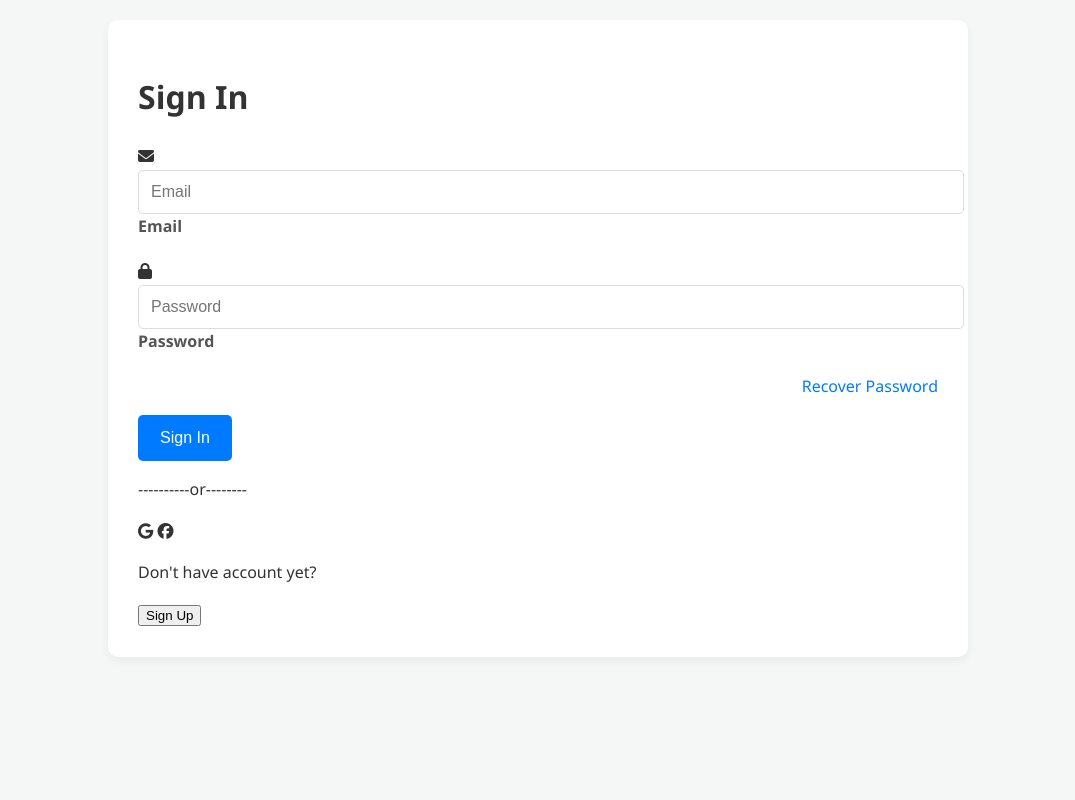
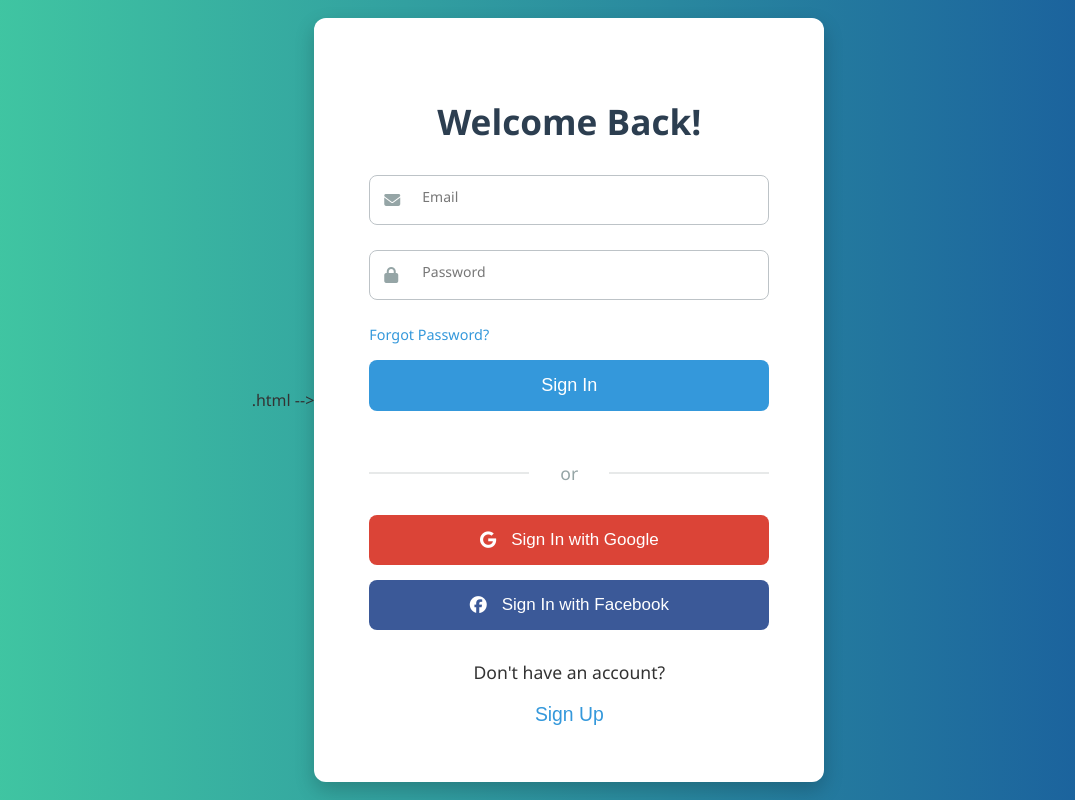
Before and after one commit to shivkumars123/e-commercee, a plain HTML site: page index.html in a window 1280 px wide. Shown: the whole page, without its empty margins (102-1177 px from the left). Drawn offline with Linux system fonts and the light colour scheme.

Commit message:
Updated index.html, style.css, and script.js with modern UI design

```diff
--- a/index.html
+++ b/index.html
@@ -1,85 +1,117 @@
+.html -->
 <!DOCTYPE html>
 <html lang="en">
 <head>
     <meta charset="UTF-8">
     <meta name="viewport" content="width=device-width, initial-scale=1.0">
-    <title>Register & Login</title>
+    <title>E-Commerce Authentication</title>
     <link rel="stylesheet" href="https://cdnjs.cloudflare.com/ajax/libs/font-awesome/6.5.1/css/all.min.css">
     <link rel="stylesheet" href="style.css">
     <script type="module" src="firebaseauth.js"></script>
 </head>
 <body>
-    <div class="container" id="signup" style="display:none;">
-      <h1 class="form-title">Register</h1>
-      <form method="post" action="">
-        <div id="signUpMessage" class="messageDiv" style="display:none;"></div>
-        <div class="input-group">
-           <i class="fas fa-user"></i>
-           <input type="text"  id="fName" placeholder="First Name" required>
-           <label for="fname">First Name</label>
-        </div>
-        <div class="input-group">
-            <i class="fas fa-user"></i>
-            <input type="text"  id="lName" placeholder="Last Name" required>
-            <label for="lName">Last Name</label>
-        </div>
-        <div class="input-group">
-            <i class="fas fa-envelope"></i>
-            <input type="email"  id="rEmail" placeholder="Email" required>
-            <label for="rEmail">Email</label>
-        </div>
-        <div class="input-group">
-            <i class="fas fa-lock"></i>
-            <input type="password" id="rPassword"  placeholder="Password" required>
-            <label for="rPassword">Password</label>
-        </div>
-       <button class="btn" id="submitSignUp" >Sign Up</button>
-      </form>
-      <p class="or">
-        ----------or--------
-      </p>
-      <div class="icons">
-        <i class="fab fa-google"></i>
-        <i class="fab fa-facebook"></i>
-      </div>
-      <div class="links">
-        <p>Already Have Account ?</p>
-        <button id="signInButton">Sign In</button>
-      </div>
-    </div>
 
-  <div class="container" id="signIn">
-        <h1 class="form-title">Sign In</h1>
+<div class="auth-container">
+
+    <!-- Sign In Form -->
+    <div class="auth-form" id="signIn">
+        <h1 class="form-title">Welcome Back!</h1>
         <form method="post" action="">
             <div id="signInMessage" class="messageDiv" style="display:none;"></div>
 
             <div class="input-group">
                 <i class="fas fa-envelope"></i>
-              <input type="email"  id="email" placeholder="Email" required>
+                <input type="email" id="email" placeholder="Email" required>
                 <label for="email">Email</label>
             </div>
+
             <div class="input-group">
                 <i class="fas fa-lock"></i>
-            <input type="password" id="password"  placeholder="Password" required>
+                <input type="password" id="password" placeholder="Password" required>
                 <label for="password">Password</label>
             </div>
+
             <p class="recover">
-            <a href="#">Recover Password</a>
+                <a href="#">Forgot Password?</a>
             </p>
-         <button  class="btn"  id="submitSignIn">Sign In</button>
+
+            <button class="btn" id="submitSignIn">Sign In</button>
         </form>
-        <p class="or">
-          ----------or--------
-        </p>
-        <div class="icons">
-          <i class="fab fa-google"></i>
-          <i class="fab fa-facebook"></i>
+
+        <div class="auth-separator">
+            <span>or</span>
         </div>
-        <div class="links">
-          <p>Don't have account yet?</p>
+
+        <div class="social-auth">
+            <button class="social-btn google-btn">
+                <i class="fab fa-google"></i> Sign In with Google
+            </button>
+            <button class="social-btn facebook-btn">
+                <i class="fab fa-facebook"></i> Sign In with Facebook
+            </button>
+        </div>
+
+        <div class="auth-switch">
+            <p>Don't have an account?</p>
             <button id="signUpButton">Sign Up</button>
         </div>
     </div>
+
+    <!-- Register Form -->
+    <div class="auth-form" id="signUp" style="display:none;">
+        <h1 class="form-title">Create Account</h1>
+        <form method="post" action="">
+            <div id="signUpMessage" class="messageDiv" style="display:none;"></div>
+
+            <div class="input-group">
+                <i class="fas fa-user"></i>
+                <input type="text" id="fName" placeholder="First Name" required>
+                <label for="fName">First Name</label>
+            </div>
+
+            <div class="input-group">
+                <i class="fas fa-user"></i>
+                <input type="text" id="lName" placeholder="Last Name" required>
+                <label for="lName">Last Name</label>
+            </div>
+
+            <div class="input-group">
+                <i class="fas fa-envelope"></i>
+                <input type="email" id="rEmail" placeholder="Email" required>
+                <label for="rEmail">Email</label>
+            </div>
+
+            <div class="input-group">
+                <i class="fas fa-lock"></i>
+                <input type="password" id="rPassword" placeholder="Password" required>
+                <label for="rPassword">Password</label>
+            </div>
+
+            <button class="btn" id="submitSignUp">Sign Up</button>
+        </form>
+
+        <div class="auth-separator">
+            <span>or</span>
+        </div>
+
+        <div class="social-auth">
+            <button class="social-btn google-btn">
+                <i class="fab fa-google"></i> Sign Up with Google
+            </button>
+            <button class="social-btn facebook-btn">
+                <i class="fab fa-facebook"></i> Sign Up with Facebook
+            </button>
+        </div>
+
+        <div class="auth-switch">
+            <p>Already have an account?</p>
+            <button id="signInButton">Sign In</button>
+        </div>
+    </div>
+
+</div>
+
 <script src="script.js"></script>
+
 </body>
 </html>
--- a/script.js
+++ b/script.js
@@ -1,13 +1,31 @@
-const signUpButton=document.getElementById('signUpButton');
-const signInButton=document.getElementById('signInButton');
-const signInForm=document.getElementById('signIn');
-const signUpForm=document.getElementById('signup');
+document.addEventListener('DOMContentLoaded', function() {
+    const signUpButton = document.getElementById('signUpButton');
+    const signInButton = document.getElementById('signInButton');
+    const signInSection = document.getElementById('signIn');
+    const signUpSection = document.getElementById('signUp');
+    const recoverPasswordLink = document.querySelector('.recover a');
 
-signUpButton.addEventListener('click',function(){
-    signInForm.style.display="none";
-    signUpForm.style.display="block";
-})
-signInButton.addEventListener('click', function(){
-    signInForm.style.display="block";
-    signUpForm.style.display="none";
-})
+    if (signUpButton && signInButton && signInSection && signUpSection && recoverPasswordLink) {
+        signUpButton.addEventListener('click', () => {
+            signInSection.style.display = 'none';
+            signUpSection.style.display = 'block';
+        });
+
+        signInButton.addEventListener('click', () => {
+            signUpSection.style.display = 'none';
+            signInSection.style.display = 'block';
+        });
+
+        recoverPasswordLink.addEventListener('click', (event) => {
+            event.preventDefault();
+            const email = prompt('Enter your email address to reset your password:');
+            if (email) {
+                alert(`A password reset link has been sent to ${email}. Please check your inbox.`);
+            } else {
+                alert('Email address is required to reset your password.');
+            }
+        });
+    } else {
+        console.error('One or more elements not found.');
+    }
+});
--- a/style.css
+++ b/style.css
@@ -1,116 +1,164 @@
 body {
     font-family: 'Segoe UI', Tahoma, Geneva, Verdana, sans-serif;
+    background: linear-gradient(to right, #43cea2, #185a9d);
     margin: 0;
-    padding: 0;
-    background-color: #f4f7f6;
+    display: flex;
+    justify-content: center;
+    align-items: center;
+    min-height: 100vh;
     color: #333;
-    line-height: 1.6;
 }
 
-.container {
-    width: 100%;
-    max-width: 800px;
-    margin: 20px auto;
+.auth-container {
+    background-color: #fff;
+    border-radius: 12px;
+    box-shadow: 0 8px 20px rgba(0, 0, 0, 0.2);
+    overflow: hidden;
+    width: 450px;
+    max-width: 90%;
     padding: 30px;
-    background-color: #fff;
-    box-shadow: 0 4px 8px rgba(0, 0, 0, 0.05);
-    border-radius: 10px;
+    transition: all 0.3s ease;
 }
 
-header {
-    background-color: #007bff;
-    color: white;
-    text-align: center;
-    padding: 20px;
-    border-radius: 10px 10px 0 0;
-    margin-bottom: 20px;
+.auth-form {
+    padding: 25px;
 }
 
-main {
-    padding: 20px;
+.form-title {
+    text-align: center;
+    margin-bottom: 30px;
+    color: #2c3e50;
+    font-size: 2.2em;
+    font-weight: 600;
 }
 
-/* Form Styles */
 .input-group {
-    margin-bottom: 20px;
+    position: relative;
+    margin-bottom: 25px;
 }
 
-.input-group label {
-    display: block;
-    margin-bottom: 5px;
-    color: #555;
-    font-weight: bold;
+.input-group i {
+    position: absolute;
+    left: 15px;
+    top: 50%;
+    transform: translateY(-50%);
+    color: #95a5a6;
+    transition: color 0.3s ease;
 }
 
 .input-group input {
     width: 100%;
-    padding: 12px;
-    border: 1px solid #ddd;
-    border-radius: 5px;
+    padding: 15px 15px 15px 45px;
+    border: 1px solid #bdc3c7;
+    border-radius: 8px;
+    box-sizing: border-box;
     font-size: 16px;
-    transition: border-color 0.2s;
+    transition: border-color 0.3s ease;
+}
+
+.input-group label {
+    position: absolute;
+    left: 45px;
+    top: 12px;
+    color: #777;
+    pointer-events: none;
+    transition: 0.3s ease all;
+    background-color: white;
+    padding: 0 8px;
+    font-size: 14px;
+}
+
+.input-group input:focus + label,
+.input-group input:valid + label {
+    top: -8px;
+    font-size: 12px;
+    color: #3498db;
 }
 
 .input-group input:focus {
-    border-color: #007bff;
+    border-color: #3498db;
     outline: none;
-    box-shadow: 0 0 5px rgba(0, 123, 255, 0.2);
+}
+
+.input-group input:focus + label,
+.input-group input:valid + label {
+    top: -8px;
+    font-size: 12px;
+    color: #3498db;
 }
 
 .btn {
-    background-color: #007bff;
-    color: white;
-    padding: 14px 22px;
+    background-color: #3498db;
+    color: #fff;
+    padding: 15px 25px;
     border: none;
-    border-radius: 5px;
+    border-radius: 8px;
     cursor: pointer;
-    font-size: 16px;
-    transition: background-color 0.2s;
+    font-size: 18px;
+    width: 100%;
+    margin-bottom: 20px;
+    transition: background-color 0.3s ease;
 }
 
 .btn:hover {
-    background-color: #0056b3;
+    background-color: #2980b9;
 }
 
-/* Auth Separator */
 .auth-separator {
-    display: flex;
-    align-items: center;
-    margin: 25px 0;
-    color: #777;
+    text-align: center;
+    margin: 30px 0;
+    color: #95a5a6;
+    position: relative;
 }
 
-.auth-separator hr {
-    flex-grow: 1;
-    border: none;
-    border-top: 1px solid #ddd;
-    margin: 0 10px;
+.auth-separator span {
+    background-color: #fff;
+    padding: 0 15px;
+    font-size: 1.1em;
 }
 
-/* Social Auth Buttons */
+.auth-separator:before,
+.auth-separator:after {
+    content: '';
+    position: absolute;
+    top: 50%;
+    width: 40%;
+    height: 1px;
+    background-color: #d0d3d4;
+    transform: translateY(-50%);
+}
+
+.auth-separator:before {
+    left: 0;
+}
+
+.auth-separator:after {
+    right: 0;
+}
+
 .social-auth {
     display: flex;
     flex-direction: column;
-    gap: 10px;
-    margin-bottom: 20px;
+    gap: 15px;
+    margin-bottom: 30px;
 }
 
 .social-btn {
-    padding: 12px;
+    color: #fff;
+    padding: 15px 25px;
     border: none;
-    border-radius: 5px;
-    color: white;
-    font-size: 16px;
+    border-radius: 8px;
     cursor: pointer;
+    font-size: 17px;
     display: flex;
     align-items: center;
     justify-content: center;
-    gap: 10px;
-    transition: opacity 0.2s;
+    gap: 15px;
+    transition: transform 0.2s ease;
 }
 
 .social-btn:hover {
-    opacity: 0.8;
+    transform: scale(1.03);
 }
 
 .google-btn {
@@ -121,58 +169,31 @@ main {
     background-color: #3b5998;
 }
 
-/* Auth Switch */
 .auth-switch {
     text-align: center;
-    margin-top: 20px;
+    font-size: 1.1em;
 }
 
 .auth-switch button {
     background: none;
     border: none;
-    color: #007bff;
+    color: #3498db;
     cursor: pointer;
-    font-size: 16px;
-    transition: color 0.2s;
+    font-size: 1.1em;
+    transition: color 0.3s ease;
 }
 
 .auth-switch button:hover {
-    color: #0056b3;
-}
-
-/* Recover Password */
-.recover {
-    text-align: right;
-    margin-bottom: 15px;
+    color: #2980b9;
 }
 
 .recover a {
-    color: #007bff;
+    color: #3498db;
     text-decoration: none;
-    transition: color 0.2s;
+    transition: color 0.3s ease;
+    font-size: 0.9em;
 }
 
 .recover a:hover {
-    color: #0056b3;
+    color: #2980b9;
 }
-
-/* Footer */
-footer {
-    text-align: center;
-    padding: 20px;
-    background-color: #f4f4f4;
-    color: #777;
-    border-top: 1px solid #ddd;
-    border-radius: 0 0 10px 10px;
-}
-
-/* Responsive Design */
-@media (max-width: 600px) {
-    .container {
-        padding: 20px;
-    }
-
-    .social-auth {
-        flex-direction: column;
-    }
-}
```
Lines whose indentation alone changed are shown as unchanged.
